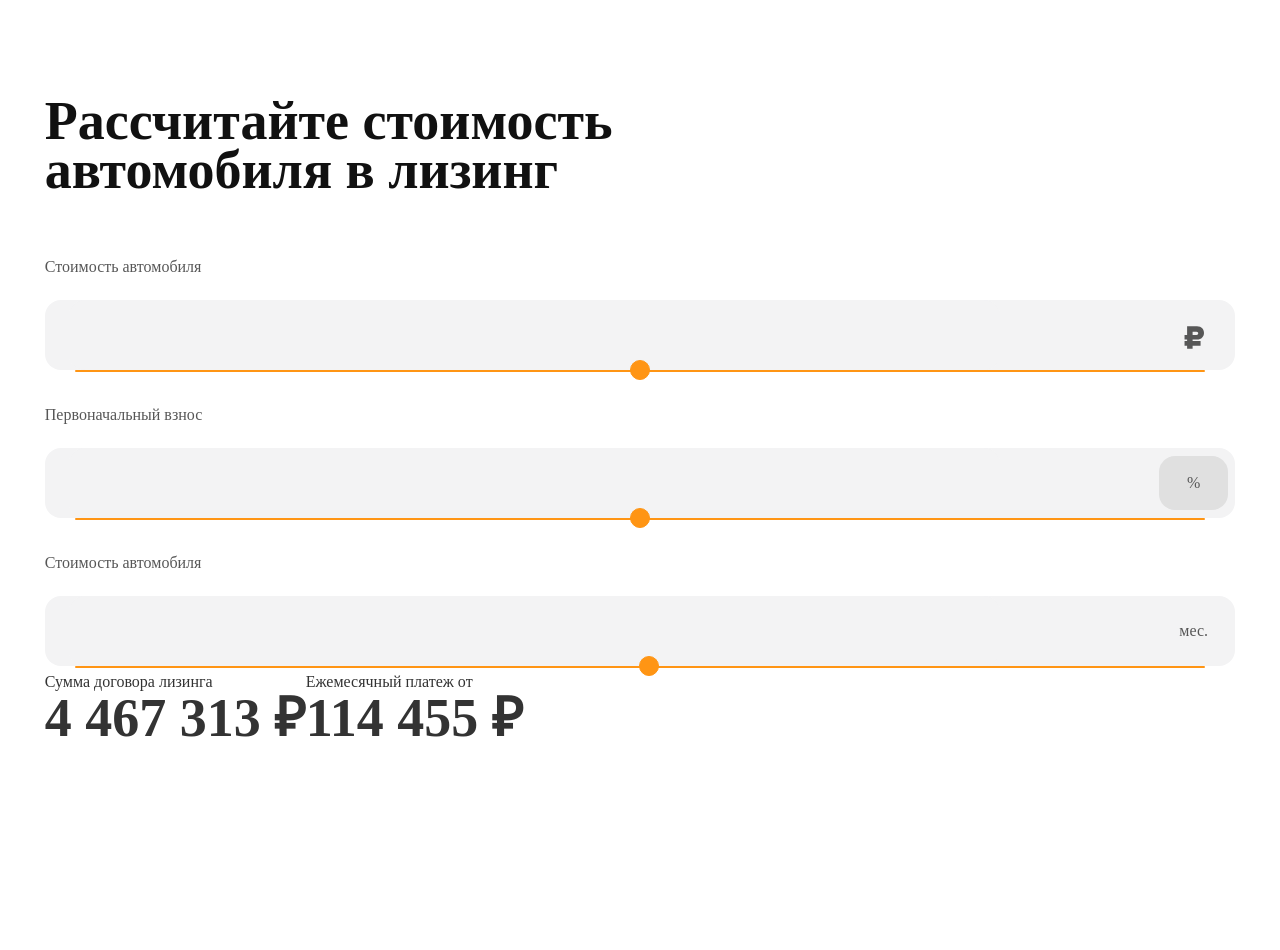
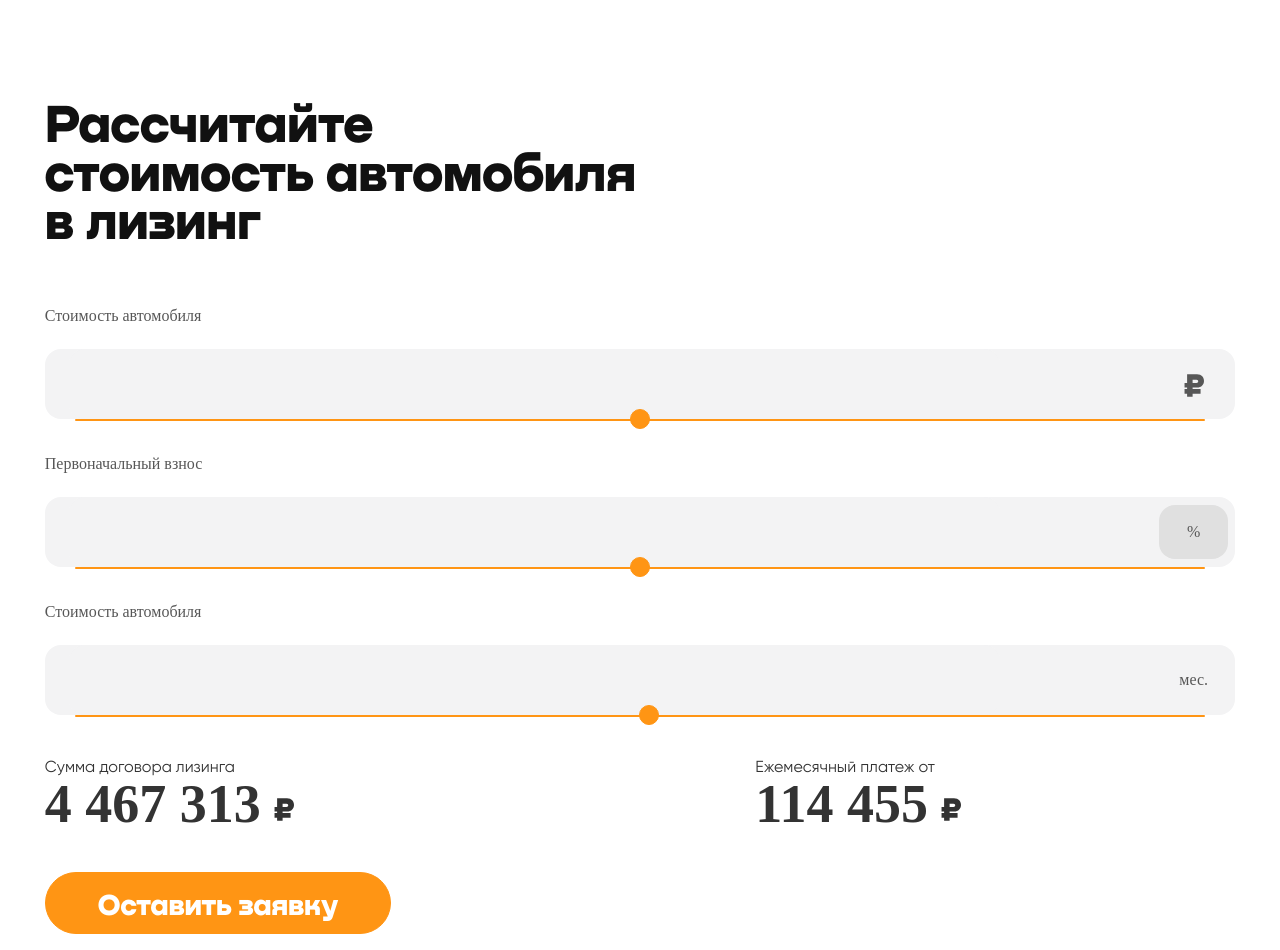
Before and after one commit to Stendart/leasing-car, a website built with webpack: page src/index.html in a window 1280 px wide. Shown: the part 549-1499 px from the top of the page. Before the commit the page ends 1308 px from the top, so only its background shows below. Built offline with nearby package versions, Linux system fonts and the light colour scheme.

Commit message:
add fonts

```diff
--- a/src/assets/scss/fonts.scss
+++ b/src/assets/scss/fonts.scss
@@ -1,16 +1,40 @@
-@font-face {
+/*@font-face {
   font-family: 'PT Sans';
   font-weight: 400;
   font-style: normal;
   font-stretch: normal;
   src: url('../fonts/ptsans.woff') format('woff');
   src: url('../fonts/ptsans.woff2') format('woff2')
+}*/
+
+@font-face {
+  font-family: 'Gilroy';
+  font-weight: 400;
+  font-style: normal;
+  font-stretch: normal;
+  src: url('../fonts/Gilroy-Regular.woff') format('woff');
+  src: url('../fonts/Gilroy-Regular.woff2') format('woff2')
 }
 
 @font-face {
-  font-family: 'PT Sans';
-  font-weight: 700;
+  font-family: 'Gilroy';
+  font-weight: bold;
   font-style: normal;
-  src: url('../fonts/ptsansbold.woff') format('woff');
-  src: url('../fonts/ptsansbold.woff2') format('woff2')
+  font-stretch: normal;
+  src: url('../fonts/Gilroy-Bold.woff') format('woff');
+  src: url('../fonts/Gilroy-Bold.woff2') format('woff2')
 }
+
+@font-face {
+  font-family: 'Nekst';
+  font-weight: 400;
+  font-style: normal;
+  src: url('../fonts/Nekst-Regular.otf') format('opentype')
+}
+
+@font-face {
+  font-family: 'Nekst';
+  font-weight: 900;
+  font-style: normal;
+  src: url('../fonts/Nekst-Black.otf') format('opentype')
+}
--- a/src/assets/scss/price.scss
+++ b/src/assets/scss/price.scss
@@ -2,6 +2,18 @@
 
 .price {
   margin-top: 100px;
+}
+
+.price__title {
+  font-family: Nekst;
+  font-style: normal;
+  font-weight: 900;
+  font-size: 54px;
+  line-height: 90%;
+
+  color: #111111;
+
+  max-width: 50%
 }
 
 .price__range-wrap {
@@ -18,7 +30,6 @@
   display: flex;
   flex-direction: column;
   margin-top: 32px;
-
 
   @media (min-width: $high-desktop-width) {
     max-width: 430px;
@@ -82,22 +93,62 @@
 .symbol--mounth {
 }
 
-.price__title {
-  font-family: Nekst-Black;
-  font-style: normal;
-  font-weight: 900;
-  font-size: 54px;
-  line-height: 90%;
 
-  color: #111111;
+.calculate {
+  display: flex;
+  flex-direction: column;
+  justify-content: space-between;
 
-  max-width: 50%
+  margin-top: 37px;
+
+  @media (max-width: $mobile-width) {
+    flex-direction: column;
+    align-items: center;
+    margin-top: 16px;
+  }
+
+  @media (min-width: $high-desktop-width) {
+    flex-direction: row;
+    margin-top: 44px;
+  }
+}
+
+.contract-wrapper {
+  display: flex;
+  justify-content: space-between;
+  flex-grow: 2;
+
+  color: #333;
+
+  @media (max-width: $mobile-width) {
+    flex-direction: column;
+  }
+
+  @media (min-width: $desktop-width) and (max-width: $high-desktop-width) {
+    max-width: 77%;
+  }
+
+  @media (min-width: $tablet-width) and (max-width: $desktop-width) {
+    max-width: 86%;
+  }
+
+  @media (min-width: $high-desktop-width) {
+    color: $color-gray;
+    max-width: 52%;
+    /*margin-top: 44px;*/
+  }
 }
 
 .contract {
-  display: flex;
 
 }
+
+.contract--mb {
+  @media (max-width: $mobile-width) {
+    margin-bottom: 29px;
+  }
+}
+
 
 .contract__title {
   font-family: Gilroy;
@@ -105,8 +156,6 @@ font-style: normal;
   font-weight: normal;
   font-size: 16px;
   line-height: 150%;
-
-
 
   color: #333333;
 }
@@ -120,6 +169,43 @@ color: #333333;
 
   color: #333333;
 }
+
+.price__btn-wrap {
+  margin-top: 44px;
+
+  @media (min-width: $high-desktop-width) {
+    margin-top: 0;
+  }
+
+  @media (max-width: $mobile-width) {
+    margin-top: 32px;
+  }
+}
+
+.price__btn {
+  /*margin-top: 10%;*/
+
+  font-family: Nekst;
+  font-style: normal;
+  font-weight: 900;
+  font-size: 30px;
+  line-height: 36px;
+
+  padding-left: 52px;
+  padding-right: 52px;
+
+  @media (max-width: $mobile-width) {
+    font-size: 22px;
+    line-height: 20px;
+  }
+
+  @media (min-width: $high-desktop-width) {
+    padding-left: 95px;
+    padding-right: 95px;
+  }
+}
+
+
 
 .range {
   -webkit-appearance: none;
--- a/src/assets/scss/style.scss
+++ b/src/assets/scss/style.scss
@@ -1,3 +1,4 @@
+@import 'fonts.scss';
 @import 'variables.scss';
 @import 'nav-menu.scss';
 @import 'main.scss';
--- a/src/index.html
+++ b/src/index.html
@@ -94,16 +94,35 @@
           </article>
 
         </div>
-        <div class="contract">
-          <div>
-            <p class="contract__title" type="text">Сумма договора лизинга</p>
-            <p class="contract__sum" type="text">4 467 313 &#8381; </p>
+
+        <div class="calculate">
+          <div class="contract-wrapper">
+            <div class="contract contract--mb">
+              <p class="contract__title" type="text">Сумма договора лизинга</p>
+              <p class="contract__sum" type="text">
+                4 467 313
+                <picture>
+                  <source srcset="assets/img/rub.svg" media="(min-width: 1440px)">
+                  <img class="symbol--rub" src="assets/img/rub-black.svg" alt="placeholder+image">
+                </picture>
+              </p>
+            </div>
+            <div class="contract">
+              <p class="contract__title" type="text">Ежемесячный платеж от</p>
+              <p class="contract__sum" type="text">
+                114 455
+                <picture>
+                  <source srcset="assets/img/rub.svg" media="(min-width: 1440px)">
+                  <img class="symbol--rub" src="assets/img/rub-black.svg" alt="placeholder+image">
+                </picture>
+              </p>
+            </div>
           </div>
-          <div>
-            <p class="contract__title" type="text">Ежемесячный платеж от</p>
-            <p class="contract__sum" type="text">114 455 &#8381; </p>
+          <div class="price__btn-wrap">
+            <button class="btn btn--primary price__btn">Оставить заявку</button>
           </div>
         </div>
+
 
       </section>
     </main>
--- a/webpack/webpack.base.conf.js
+++ b/webpack/webpack.base.conf.js
@@ -60,7 +60,7 @@ module.exports = {
       },
       {
         // Fonts
-        test: /\.(woff(2)?|ttf|eot|svg)(\?v=\d+\.\d+\.\d+)?$/,
+        test: /\.(woff(2)?|ttf|otf|eot|svg)(\?v=\d+\.\d+\.\d+)?$/,
         loader: 'file-loader',
         options: {
           name: '[name].[ext]'
```
Also changed, not shown: src/assets/fonts/Gilroy-Bold.woff (added), src/assets/fonts/Gilroy-Bold.woff2 (added), src/assets/fonts/Gilroy-Regular.woff (added), src/assets/fonts/Gilroy-Regular.woff2 (added), src/assets/fonts/Nekst-Black.otf (added), src/assets/fonts/Nekst-Regular.otf (added), src/assets/img/rub-black.svg (added), 1 other file. Lines whose indentation alone changed are shown as unchanged.
